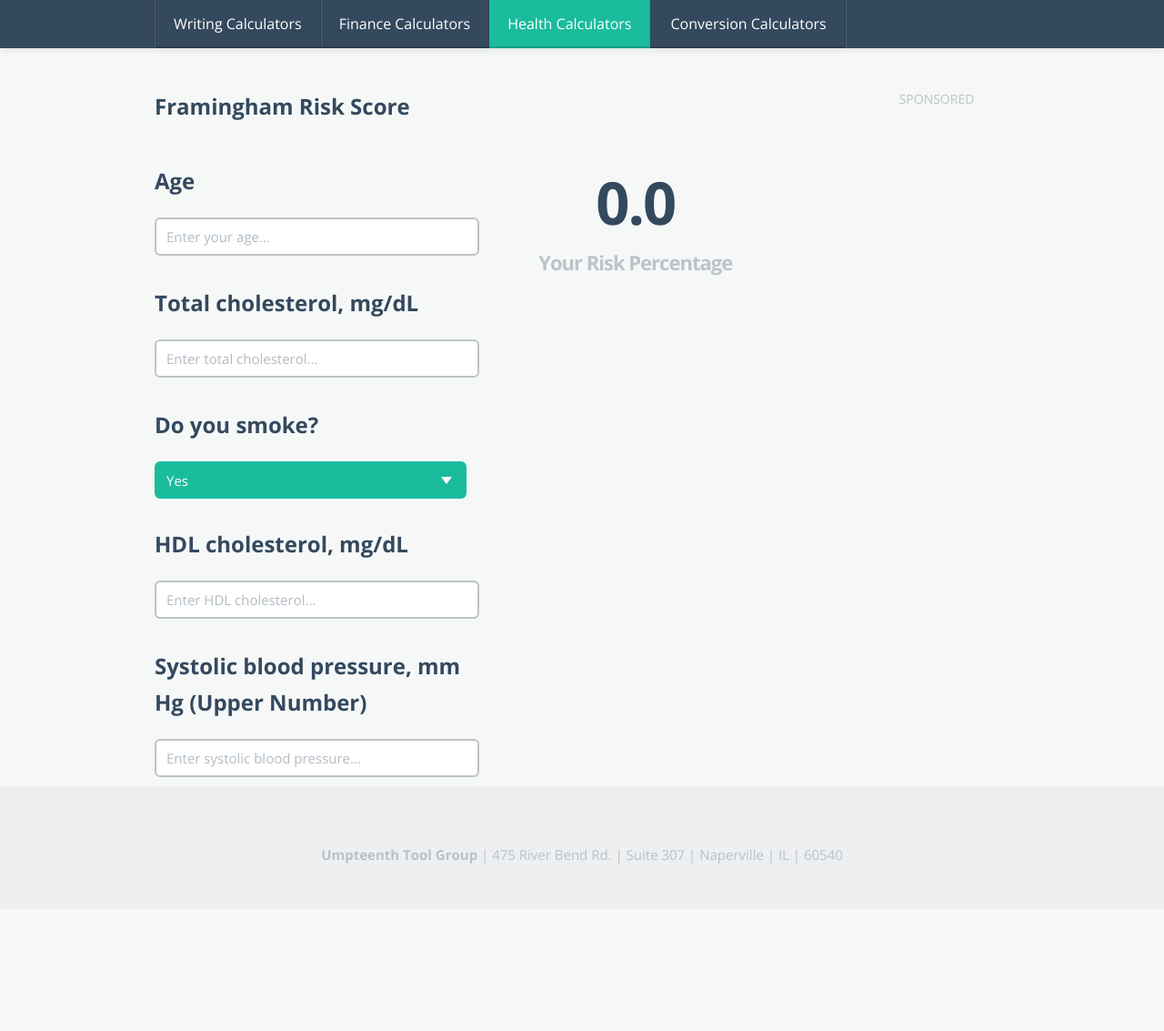
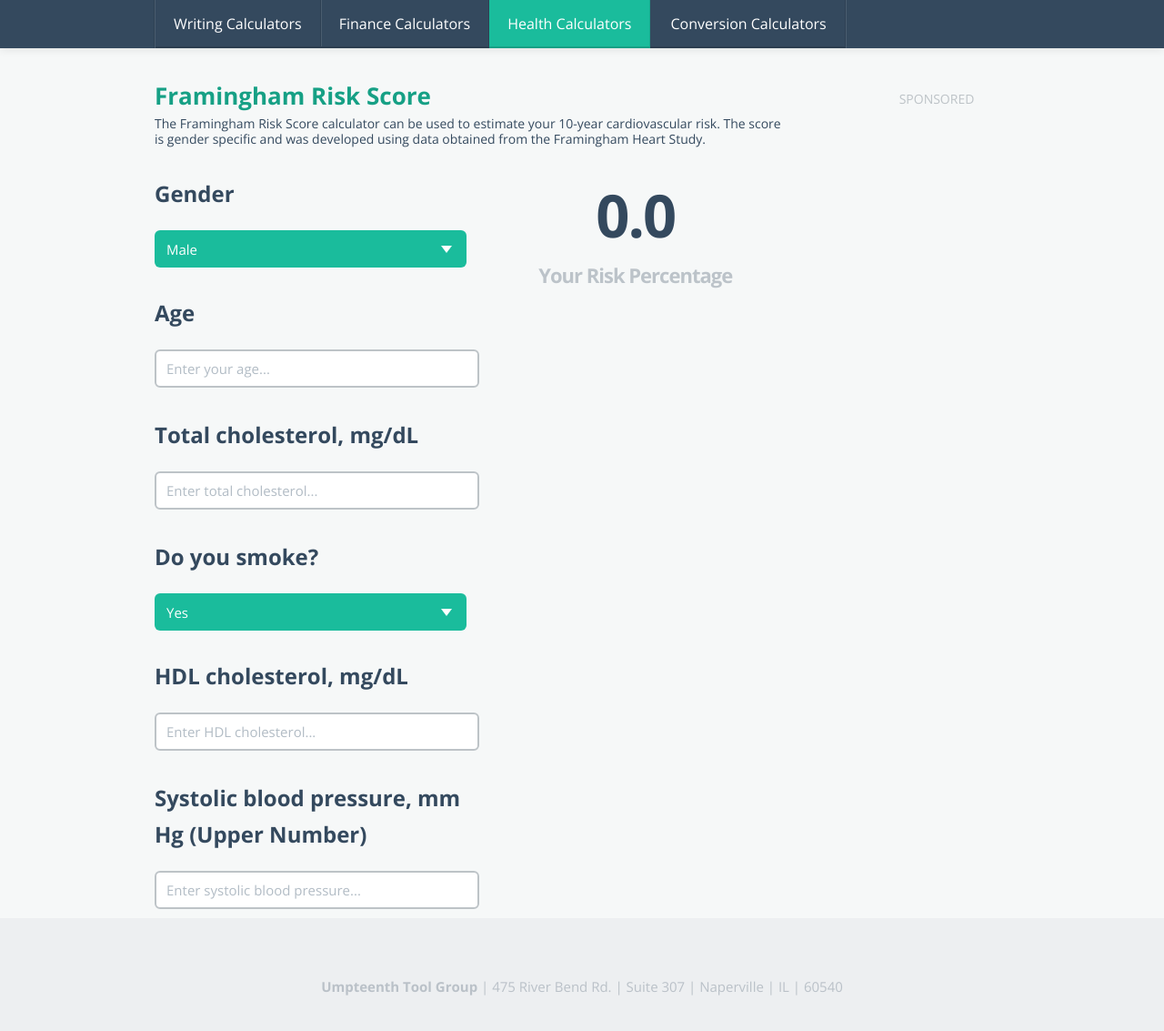
Before and after one commit to adamscherer/characters, a Jekyll site: the page built from framingham-risk-score.html, in a window 1280 px wide and 1144 px high. Shown: the top 1133 px of the window at 91% size. Built offline with Jekyll 4.4.1, drawn with Linux system fonts in a browser that asks for light colours; Markdown is read by kramdown in place of the engine named in the settings.

Commit message:
Adding new calculator shell templates

```diff
--- a/bmi.html
+++ b/bmi.html
@@ -8,6 +8,8 @@ active: health
 <div class="main container bmi">
   <div class="row">
     <div class="span9">
+      <h2 class="calculator-heading">{{page.title}}</h2>
+      <p>{{page.lead}}</p>
       <div class="row-fluid">
         <div class="span6">
           <h3 class="demo-panel-title">1. Weight</h3>
--- a/css/app.css
+++ b/css/app.css
@@ -3569,6 +3569,10 @@ header {
   margin-top: 75px;
 }
 
+.calculator-heading {
+  color: #16a085;
+}
+
 #total-input {
   height: 22px;
   font-size: 15px;
--- a/framingham-risk-score.html
+++ b/framingham-risk-score.html
@@ -1,16 +1,25 @@
 ---
 layout: default
 title: Framingham Risk Score
-lead: "The Framingham Risk Score calculator can be used to estimate your 10-year cardiovascular risk."
+lead: "The Framingham Risk Score calculator can be used to estimate your 10-year cardiovascular risk.  The score is gender specific and was developed using data obtained from the Framingham Heart Study."
 active: health
 ---
 
 <div class="main container bmi">
   <div class="row">
     <div class="span9">
-      <h3 class="demo-panel-title">{{page.title}}</h3>
+      <h2 class="calculator-heading">{{page.title}}</h2>
+      <p>{{page.lead}}</p>
       <div class="row-fluid">
         <div class="span6">
+          <h3 class="demo-panel-title">Gender</h3>
+          <div>
+            <select name="feet" class="select-block">
+              <option value="3">Male</option>
+              <option value="4">Female</option>
+            </select>
+          </div>
+
           <h3 class="demo-panel-title">Age</h3>
           <div>
             <input id="total-input" type="text" value="" placeholder="Enter your age..." class="form-control" maxlength="3" />
--- a/less/app.less
+++ b/less/app.less
@@ -9,6 +9,10 @@ header {
 .main {
   min-height: 750px;
   margin-top: 75px;
+}
+
+.calculator-heading {
+  color: mix(@firm, black, 85%);
 }
 
 #total-input {
--- a/mortgage.html
+++ b/mortgage.html
@@ -8,6 +8,8 @@ active: finance
 <div class="main container mortgage">
   <div class="row">
     <div class="span9">
+      <h2 class="calculator-heading">{{page.title}}</h2>
+      <p>{{page.lead}}</p>
       <div class="row-fluid">
         <div class="span5">
           <h3 class="demo-panel-title">1. Loan Amount</h3>
--- a/temperature.html
+++ b/temperature.html
@@ -8,6 +8,8 @@ active: conversion
 <div class="main container bmi">
   <div class="row">
     <div class="span9">
+      <h2 class="calculator-heading">{{page.title}}</h2>
+      <p>{{page.lead}}</p>
       <div class="row-fluid">
         <div class="span6">
           <h3 class="demo-panel-title">1. Weight</h3>
--- a/volume.html
+++ b/volume.html
@@ -8,6 +8,8 @@ active: conversion
 <div class="main container framingham">
   <div class="row">
     <div class="span9">
+      <h2 class="calculator-heading">{{page.title}}</h2>
+      <p>{{page.lead}}</p>
       <div class="row-fluid">
         <div class="span6">
           <h3 class="demo-panel-title">1. Age</h3>
```
Also changed, not shown: css/app.min.css.
